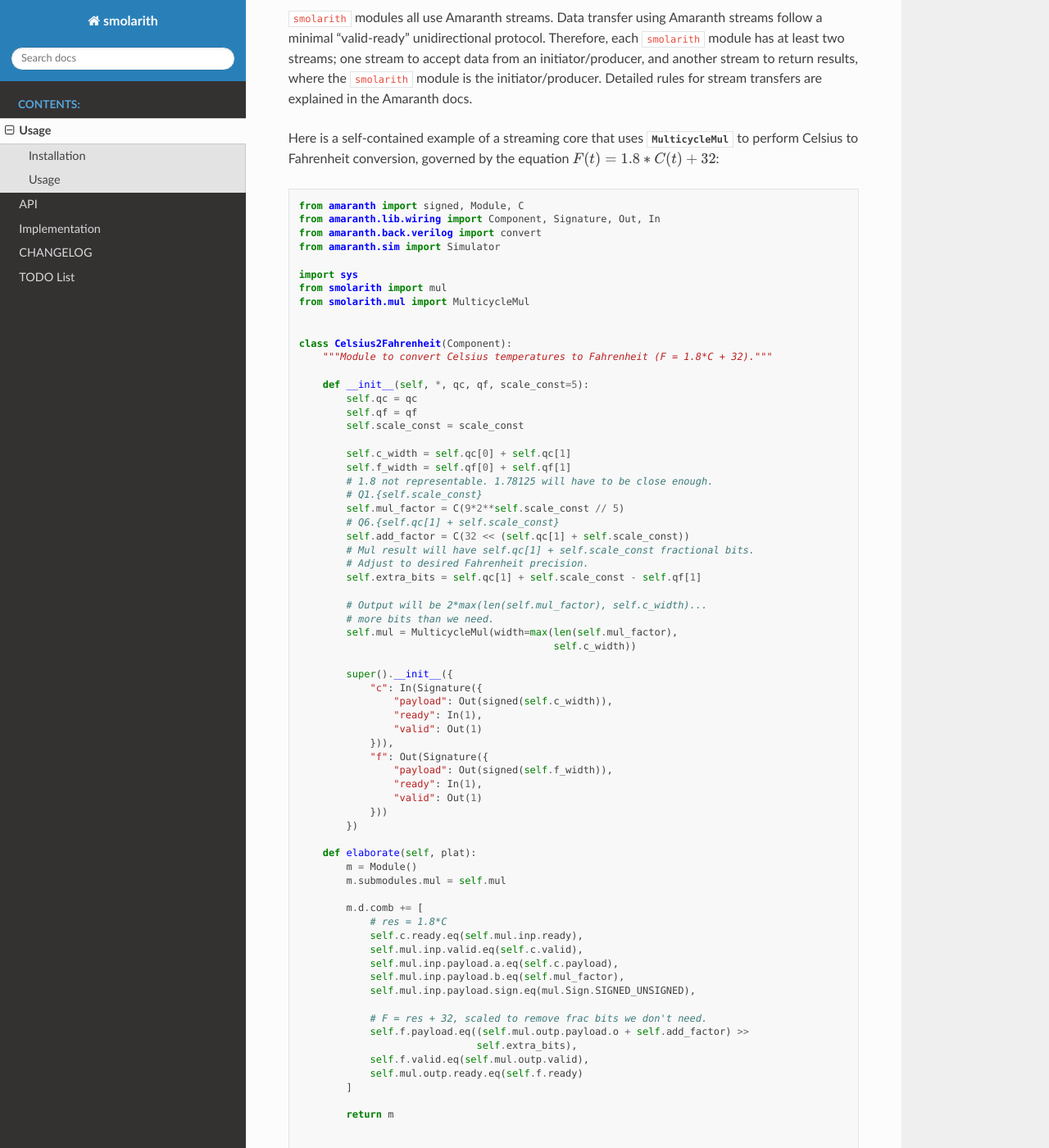
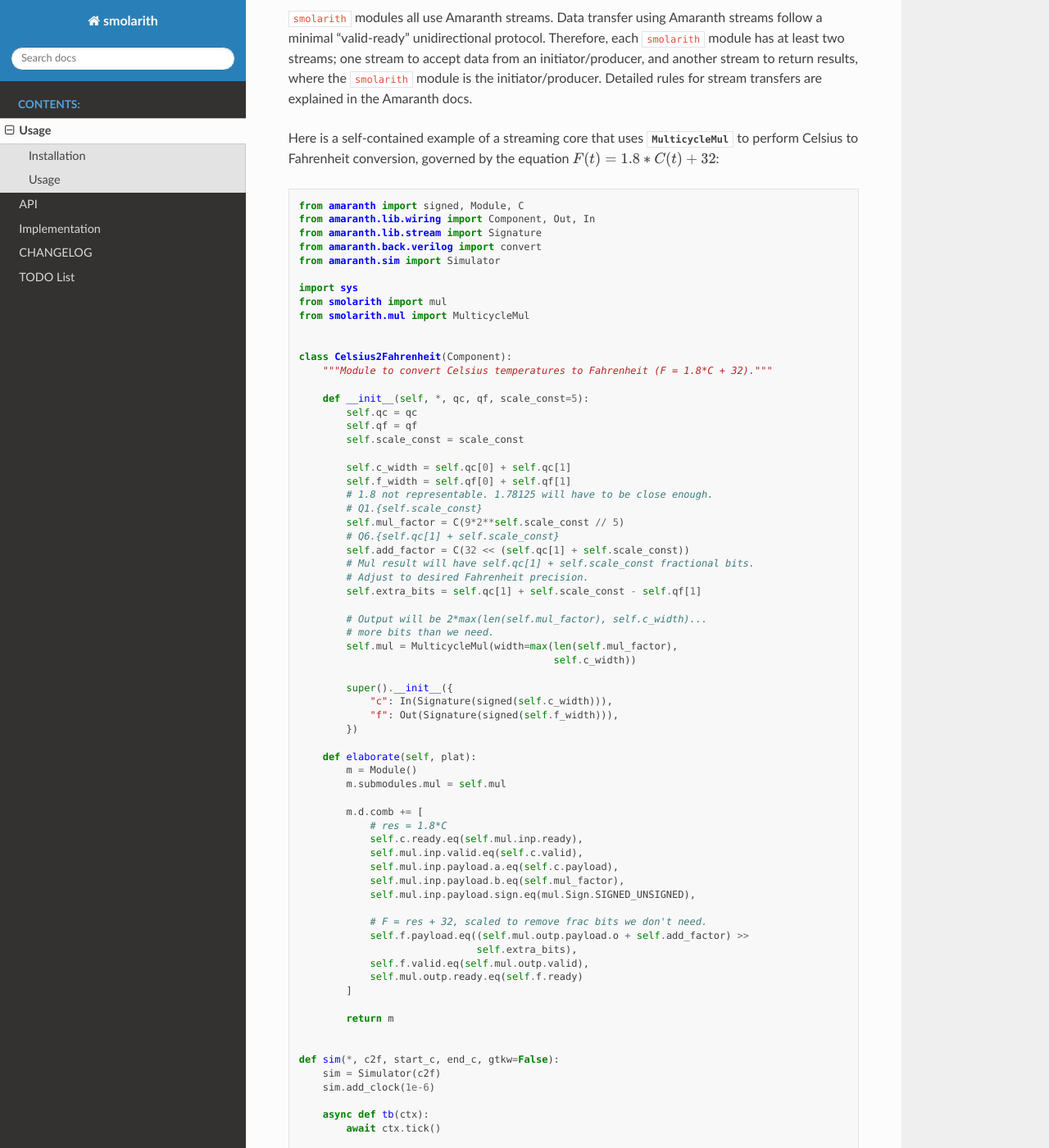
Before and after one commit to cr1901/smolarith, a Sphinx documentation site: the page built from doc/usage.md, in a window 1280 px wide and 1400 px high, scrolled down 530 px. Shown: the whole window at 82% size. Built offline with Sphinx 7.4.7 and the Read the Docs theme 2.0.0, drawn with Linux system fonts in a browser that asks for light colours; the version number could not be read and is left out.

Commit message:
Fix usage example to use Amaranth streams, not a custom signature.

````diff
--- a/doc/usage.md
+++ b/doc/usage.md
@@ -31,7 +31,8 @@ to perform Celsius to Fahrenheit conversion, governed by the equation
 
 ```python
 from amaranth import signed, Module, C
-from amaranth.lib.wiring import Component, Signature, Out, In
+from amaranth.lib.wiring import Component, Out, In
+from amaranth.lib.stream import Signature
 from amaranth.back.verilog import convert
 from amaranth.sim import Simulator
 
@@ -65,16 +66,8 @@ class Celsius2Fahrenheit(Component):
                                            self.c_width))
 
         super().__init__({
-            "c": In(Signature({
-                "payload": Out(signed(self.c_width)),
-                "ready": In(1),
-                "valid": Out(1)
-            })),
-            "f": Out(Signature({
-                "payload": Out(signed(self.f_width)),
-                "ready": In(1),
-                "valid": Out(1)
-            }))
+            "c": In(Signature(signed(self.c_width))),
+            "f": Out(Signature(signed(self.f_width))),
         })
 
     def elaborate(self, plat):
@@ -177,7 +170,8 @@ Fahrenheit converter!
 I'm afraid... -->
 ```{testsetup}
 from amaranth import signed, Module, C
-from amaranth.lib.wiring import Component, Signature, Out, In
+from amaranth.lib.wiring import Component, Out, In
+from amaranth.lib.stream import Signature
 from amaranth.back.verilog import convert
 from amaranth.sim import Simulator
 
@@ -211,16 +205,8 @@ class Celsius2Fahrenheit(Component):
                                            self.c_width))
 
         super().__init__({
-            "c": In(Signature({
-                "payload": Out(signed(self.c_width)),
-                "ready": In(1),
-                "valid": Out(1)
-            })),
-            "f": Out(Signature({
-                "payload": Out(signed(self.f_width)),
-                "ready": In(1),
-                "valid": Out(1)
-            }))
+            "c": In(Signature(signed(self.c_width))),
+            "f": Out(Signature(signed(self.f_width))),
         })
 
     def elaborate(self, plat):
````
